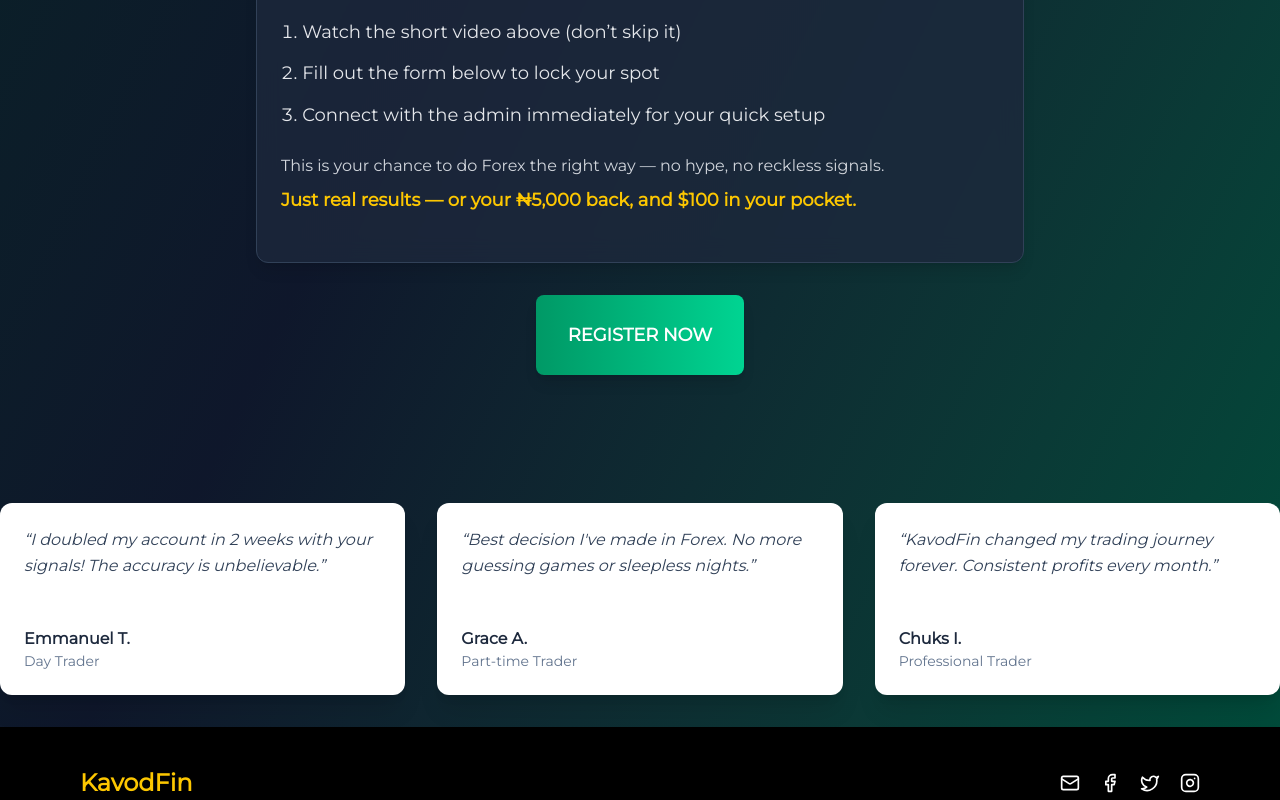
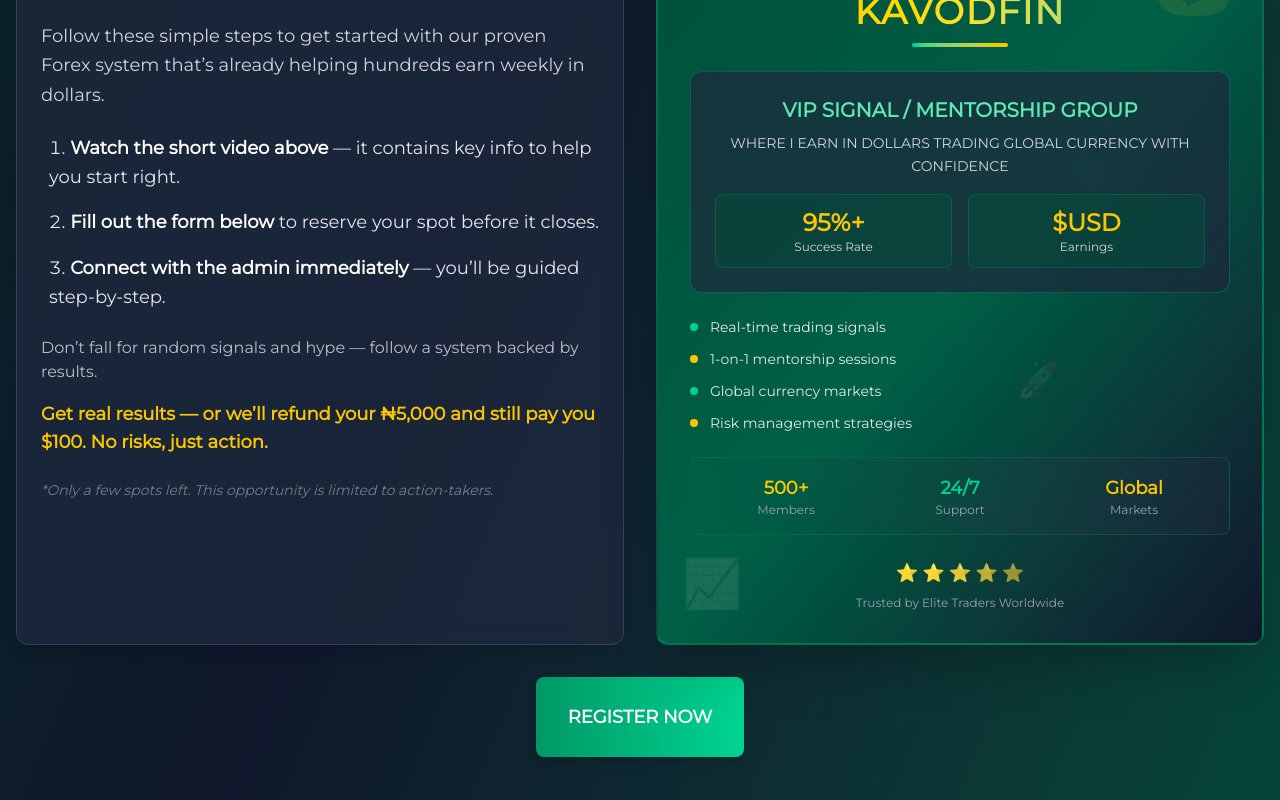
Before and after one commit to Nel-tech/Kavodfin, a Next.js app in the folder kavodfin/: page / in a window 1280 px wide. Shown: the part 1760-2560 px from the top of the page. Built offline with nearby package versions, Linux system fonts and the light colour scheme.

Commit message:
Redesigned the footer,CTA button, and other sections

```diff
--- a/kavodfin/src/components/(landing)/Footer.tsx
+++ b/kavodfin/src/components/(landing)/Footer.tsx
@@ -1,36 +1,25 @@
 'use client';
-
-import { Facebook, Instagram, Twitter, Mail } from "lucide-react";
 
 export default function Footer() {
     return (
-        <footer className="bg-black text-white px-6 py-10  md:px-20">
+        <footer className="bg-black text-white px-6 py-10 md:px-20">
             <div className="max-w-7xl mx-auto flex flex-col md:flex-row items-center justify-between gap-6 border-b border-white/10 pb-6">
                 {/* Brand */}
                 <h2 className="text-2xl font-montserrat font-bold text-yellow-400">
                     KavodFin
                 </h2>
 
-                {/* Social Icons */}
-                <div className="flex gap-5">
-                    <a href="mailto:support@kavodfin.ng" aria-label="Email">
-                        <Mail className="w-5 h-5 hover:text-yellow-400 transition" />
-                    </a>
-                    <a href="#" aria-label="Facebook">
-                        <Facebook className="w-5 h-5 hover:text-yellow-400 transition" />
-                    </a>
-                    <a href="#" aria-label="Twitter">
-                        <Twitter className="w-5 h-5 hover:text-yellow-400 transition" />
-                    </a>
-                    <a href="#" aria-label="Instagram">
-                        <Instagram className="w-5 h-5 hover:text-yellow-400 transition" />
-                    </a>
-                </div>
+
+
             </div>
 
-            {/* Copyright */}
-            <div className="text-center text-xs text-gray-500 mt-6">
-                &copy; {new Date().getFullYear()} KavodFin. All rights reserved.
+            {/* Disclaimer */}
+            <div className="text-xs text-gray-400 mt-6 leading-relaxed text-center max-w-3xl mx-auto">
+                This site is not part of the Facebook website or Facebook Inc. Additionally, this site is NOT endorsed by Facebook in any way.
+                <br />
+                FACEBOOK is a trademark of FACEBOOK, Inc.
+                <br />
+               <span className="block pt-2"> &copy; {new Date().getFullYear()} KavodFin. All rights reserved.</span>
             </div>
         </footer>
     );
--- a/kavodfin/src/components/(landing)/Testimonials.tsx
+++ b/kavodfin/src/components/(landing)/Testimonials.tsx
@@ -25,15 +25,15 @@
                             transition={{ type: "spring", stiffness: 200 }}
                         >
                             <Card className="p-6 border-0 shadow-xl bg-white hover:shadow-2xl transition-all duration-300">
-                                <p className="text-slate-700 mb-6 italic leading-relaxed font-inter">
+                                <p className="text-slate-700 mb-6 italic leading-relaxed">
                                     &ldquo;{testimonial.text}&rdquo;
                                 </p>
                                 <div className="flex items-center justify-between">
                                     <div>
-                                        <div className="font-bold text-slate-800 font-inter">
+                                        <div className="font-bold text-slate-800 ">
                                             {testimonial.name}
                                         </div>
-                                        <div className="text-sm text-slate-500 font-inter">
+                                        <div className="text-sm text-slate-500">
                                             {testimonial.role}
                                         </div>
                                     </div>
--- a/kavodfin/src/components/(landing)/WhatToDoNow.tsx
+++ b/kavodfin/src/components/(landing)/WhatToDoNow.tsx
@@ -1,27 +1,163 @@
+"use client"
+
+import { Button } from "@/components/ui/button"
 import {DialogDemo} from "../(landing)/Dialog";
-import { Button } from "@/components/ui/button";
 
 export default function WhatToDoNow() {
+
+
   return (
     <>
-      <section className="bg-slate-800/80 backdrop-blur-md border border-slate-700 text-white px-6 py-12 mt-10 rounded-xl max-w-3xl mx-auto shadow-lg">
-        <h2 className="text-2xl font-bold mb-6 text-yellow-400">What To Do Now:</h2>
+      <div className="max-w-7xl mx-auto px-4">
+        <div className="grid grid-cols-1 lg:grid-cols-2 gap-8 mt-10">
+          {/* Main Content */}
+          <div className="flex flex-col h-full">
+           <section className="bg-slate-800/80 backdrop-blur-md border border-slate-700 text-white px-6 py-12 rounded-xl shadow-lg flex-1 flex flex-col justify-between font-montserrat">
+  <div className="space-y-6">
+    <h2 className="text-3xl font-extrabold text-yellow-400 tracking-tight">
+      What To Do Now
+    </h2>
 
-        <ol className="list-decimal list-inside text-lg text-gray-200 leading-relaxed space-y-3">
-          <li>Watch the short video above (don’t skip it)</li>
-          <li>Fill out the form below to lock your spot</li>
-          <li>Connect with the admin immediately for your quick setup</li>
+    <p className="text-lg text-white/80 leading-relaxed">
+      Follow these simple steps to get started with our proven Forex system that’s already helping hundreds earn weekly in dollars.
+    </p>
+
+    <ol className="list-decimal list-inside text-base md:text-lg text-gray-200 leading-relaxed space-y-4 pl-2">
+      <li>
+        <span className="font-semibold text-white">Watch the short video above</span> — it contains key info to help you start right.
+      </li>
+      <li>
+        <span className="font-semibold text-white">Fill out the form below</span> to reserve your spot before it closes.
+      </li>
+      <li>
+        <span className="font-semibold text-white">Connect with the admin immediately</span> — you’ll be guided step-by-step.
+      </li>
     </ol>
 
-        <p className="mt-6 text-base text-gray-300">
-          This is your chance to do Forex the right way — no hype, no reckless signals.
+    <div className="space-y-4 mt-6">
+      <p className="text-white/70 text-base">
+        Don’t fall for random signals and hype — follow a system backed by results.
       </p>
-        <p className="mt-2 text-lg text-yellow-400 font-semibold">
-          Just real results — or your ₦5,000 back, and $100 in your pocket.
+      <p className="text-yellow-400 font-semibold text-lg">
+        Get real results — or we’ll refund your ₦5,000 and still pay you $100. No risks, just action.
       </p>
+      <p className="text-sm text-white/40 italic pt-2">
+        *Only a few spots left. This opportunity is limited to action-takers.
+      </p>
+    </div>
+  </div>
 </section>
 
-      <div className="flex justify-center pt-[2rem]">
+          </div>
+
+          {/* Enhanced Forex Banner */}
+          <div className="flex flex-col h-full">
+            <div className="bg-gradient-to-br from-emerald-900 via-emerald-800 to-slate-900 border-2 border-emerald-500/30 text-white p-8 rounded-xl shadow-2xl relative overflow-hidden flex-1 flex flex-col">
+              {/* Animated Background Elements */}
+              <div className="absolute inset-0 opacity-10">
+                <div className="absolute top-6 right-6 text-7xl animate-pulse">💰</div>
+                <div className="absolute bottom-6 left-6 text-5xl animate-bounce">📈</div>
+                <div className="absolute top-1/3 right-1/4 text-3xl animate-pulse delay-1000">💎</div>
+                <div className="absolute bottom-1/3 right-1/3 text-4xl animate-pulse delay-500">🚀</div>
+                <div className="absolute top-1/2 left-1/2 transform -translate-x-1/2 -translate-y-1/2 text-9xl opacity-5 font-bold">
+                  $
+                </div>
+              </div>
+
+              {/* Content */}
+              <div className="relative z-10 flex flex-col h-full">
+                {/* Header */}
+                <div className="text-center mb-6">
+                  <div className="inline-block bg-gradient-to-r from-yellow-400 to-yellow-300 text-black px-4 py-2 rounded-full text-xs font-bold mb-3 animate-pulse">
+                    🔥 EXCLUSIVE VIP ACCESS
+                  </div>
+                  <h3 className="text-4xl font-bold text-transparent bg-clip-text bg-gradient-to-r from-yellow-400 via-yellow-300 to-emerald-400 mb-3 tracking-wider">
+                    KAVODFIN
+                  </h3>
+                  <div className="w-24 h-1 bg-gradient-to-r from-emerald-400 to-yellow-400 mx-auto rounded-full"></div>
+                </div>
+
+                {/* Main Description */}
+                <div className="bg-slate-800/70 rounded-xl p-6 mb-6 border border-emerald-500/30 backdrop-blur-sm">
+                  <div className="text-center mb-4">
+                    <h4 className="text-xl font-bold text-emerald-300 mb-2">VIP SIGNAL / MENTORSHIP GROUP</h4>
+                    <p className="text-sm text-gray-300 leading-relaxed">
+                      WHERE I EARN IN DOLLARS TRADING GLOBAL CURRENCY WITH CONFIDENCE
+                    </p>
+                  </div>
+
+                  <div className="grid grid-cols-2 gap-4 text-center">
+                    <div className="bg-emerald-900/50 rounded-lg p-3 border border-emerald-500/20">
+                      <div className="text-2xl font-bold text-yellow-400">95%+</div>
+                      <div className="text-xs text-gray-300">Success Rate</div>
+                    </div>
+                    <div className="bg-emerald-900/50 rounded-lg p-3 border border-emerald-500/20">
+                      <div className="text-2xl font-bold text-yellow-400">$USD</div>
+                      <div className="text-xs text-gray-300">Earnings</div>
+                    </div>
+                  </div>
+                </div>
+
+                {/* Features */}
+                <div className="space-y-3 mb-6 flex-1">
+                  <div className="flex items-center space-x-3">
+                    <div className="w-2 h-2 bg-emerald-400 rounded-full animate-pulse"></div>
+                    <span className="text-sm text-gray-200">Real-time trading signals</span>
+                  </div>
+                  <div className="flex items-center space-x-3">
+                    <div className="w-2 h-2 bg-yellow-400 rounded-full animate-pulse delay-200"></div>
+                    <span className="text-sm text-gray-200">1-on-1 mentorship sessions</span>
+                  </div>
+                  <div className="flex items-center space-x-3">
+                    <div className="w-2 h-2 bg-emerald-400 rounded-full animate-pulse delay-400"></div>
+                    <span className="text-sm text-gray-200">Global currency markets</span>
+                  </div>
+                  <div className="flex items-center space-x-3">
+                    <div className="w-2 h-2 bg-yellow-400 rounded-full animate-pulse delay-600"></div>
+                    <span className="text-sm text-gray-200">Risk management strategies</span>
+                  </div>
+                </div>
+
+                {/* Stats */}
+                <div className="bg-gradient-to-r from-emerald-800/50 to-slate-800/50 rounded-lg p-4 border border-emerald-500/20">
+                  <div className="grid grid-cols-3 gap-4 text-center">
+                    <div>
+                      <div className="text-lg font-bold text-yellow-400">500+</div>
+                      <div className="text-xs text-gray-400">Members</div>
+                    </div>
+                    <div>
+                      <div className="text-lg font-bold text-emerald-400">24/7</div>
+                      <div className="text-xs text-gray-400">Support</div>
+                    </div>
+                    <div>
+                      <div className="text-lg font-bold text-yellow-400">Global</div>
+                      <div className="text-xs text-gray-400">Markets</div>
+                    </div>
+                  </div>
+                </div>
+
+                {/* Rating */}
+                <div className="mt-6 text-center">
+                  <div className="flex justify-center space-x-1 mb-2">
+                    {[...Array(5)].map((_, i) => (
+                      <span
+                        key={i}
+                        className="text-yellow-400 text-lg animate-pulse"
+                        style={{ animationDelay: `${i * 200}ms` }}
+                      >
+                        ⭐
+                      </span>
+                    ))}
+                  </div>
+                  <p className="text-xs text-gray-400">Trusted by Elite Traders Worldwide</p>
+                </div>
+              </div>
+            </div>
+          </div>
+        </div>
+      </div>
+
+     <div className="flex justify-center pt-8">
                   <DialogDemo
           trigger={
             <Button className="cursor-pointer font-montserrat uppercase bg-gradient-to-r from-emerald-600 to-emerald-400 hover:from-emerald-500 hover:to-emerald-300 text-white font-bold text-lg px-8 py-10 rounded-lg shadow-lg hover:shadow-emerald-400/30 transition-all duration-300 transform hover:-translate-y-1">
@@ -30,6 +166,7 @@
           }
         />
               </div>
+
     </>
-  );
+  )
 }
```
Also changed, not shown: kavodfin/src/components/(landing)/Dialog.tsx (+52 -17 lines), kavodfin/public/images/click-here.gif (added). Lines whose indentation alone changed are shown as unchanged.
